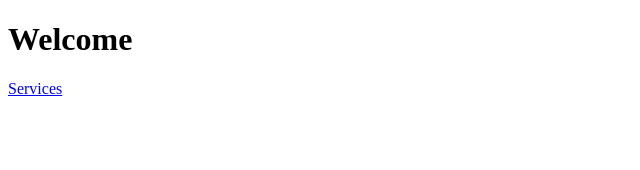
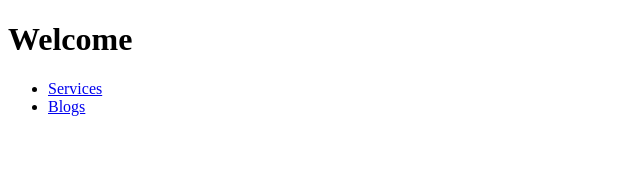
Before and after one commit to Rohanrana2003/MovingNext, a Next.js app in the folder learn-next/: page / in a window 1280 px wide. Shown: the top 170 px of the page, without its empty margins (0-640 px from the left). Built offline with nearby package versions, Linux system fonts and the light colour scheme.

Commit message:
feat: restructure blog and comments pages; add navigation links to services and blogs

```diff
--- /dev/null
+++ b/learn-next/app/blogs/page.js
@@ -0,0 +1,3 @@
+export default async function page() {
+  return <h1>Our All Blogs</h1>;
+}
--- a/learn-next/app/page.js
+++ b/learn-next/app/page.js
@@ -1,4 +1,3 @@
-import Image from "next/image";
 import Link from "next/link";
 
 export default function Home() {
@@ -6,7 +5,14 @@ export default function Home() {
   return (
     <>
       <h1>Welcome</h1>
-      <Link href="/services">Services</Link>
+      <ul>
+        <li>
+          <Link href="/services">Services</Link>
+        </li>
+        <li>
+          <Link href="/blogs">Blogs</Link>
+        </li>
+      </ul>
     </>
   );
 }
```
Also changed, not shown: learn-next/app/blogs/[blogName]/comments/[commentId]/page.js (added, +11 -0 lines), learn-next/app/blogs/[blogName]/comments/page.js (added, +9 -0 lines), learn-next/app/blogs/[blogName]/page.js (added, +10 -0 lines).
